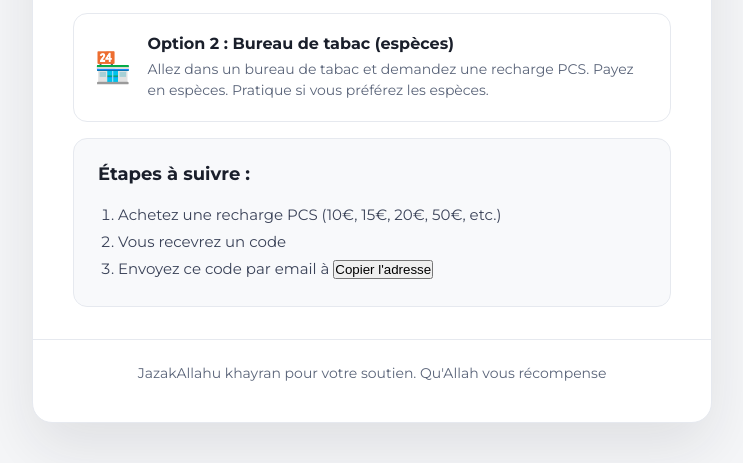
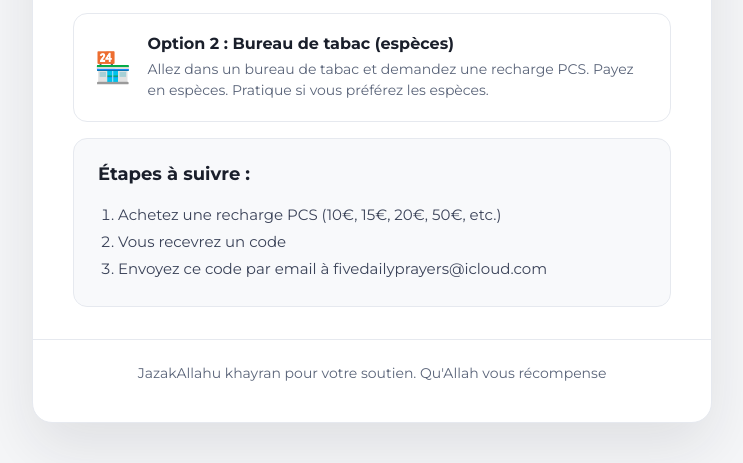
Before and after one commit to vie2cesar/pcs, a website: page public/index.html in a window 1280 px wide. Shown: the part 774-1237 px from the top of the page, without its empty margins (268-1011 px from the left). Drawn offline with Linux system fonts and the light colour scheme.

Commit message:
Remove email copy button and display email directly

```diff
--- a/public/index.html
+++ b/public/index.html
@@ -69,13 +69,7 @@
                 <ol>
                     <li>Achetez une recharge PCS (10€, 15€, 20€, 50€, etc.)</li>
                     <li>Vous recevrez un code</li>
-                   <li>Envoyez ce code par email à <button onclick="copyEmail()">Copier l'adresse</button>
-
-<script>
-function copyEmail() {
-  navigator.clipboard.writeText("fivedailyprayers@icloud.com");
-}
-</script></li>
+                   <li>Envoyez ce code par email à fivedailyprayers@icloud.com</li>
                 </ol>
             </div>
         </section>
```
